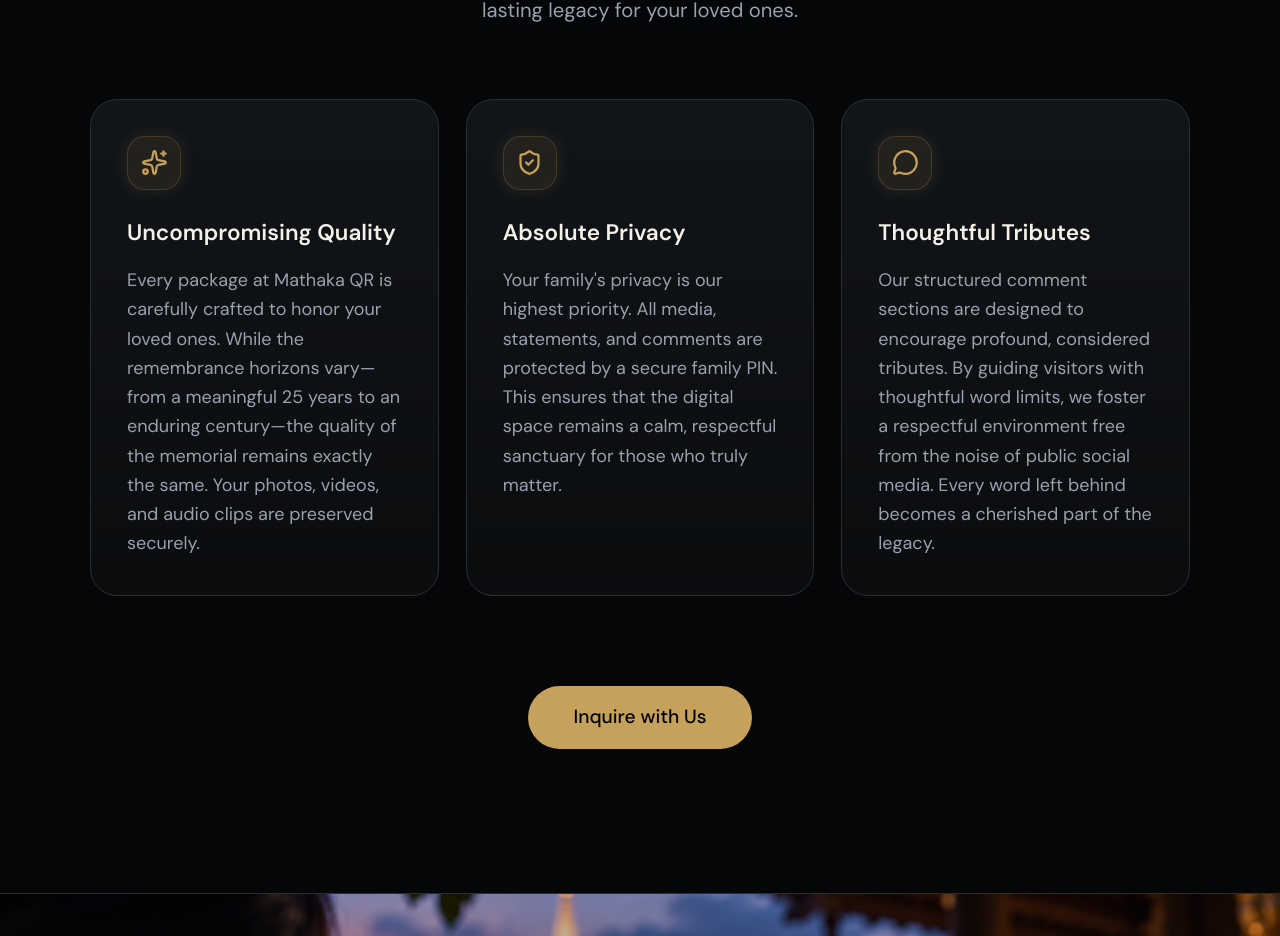
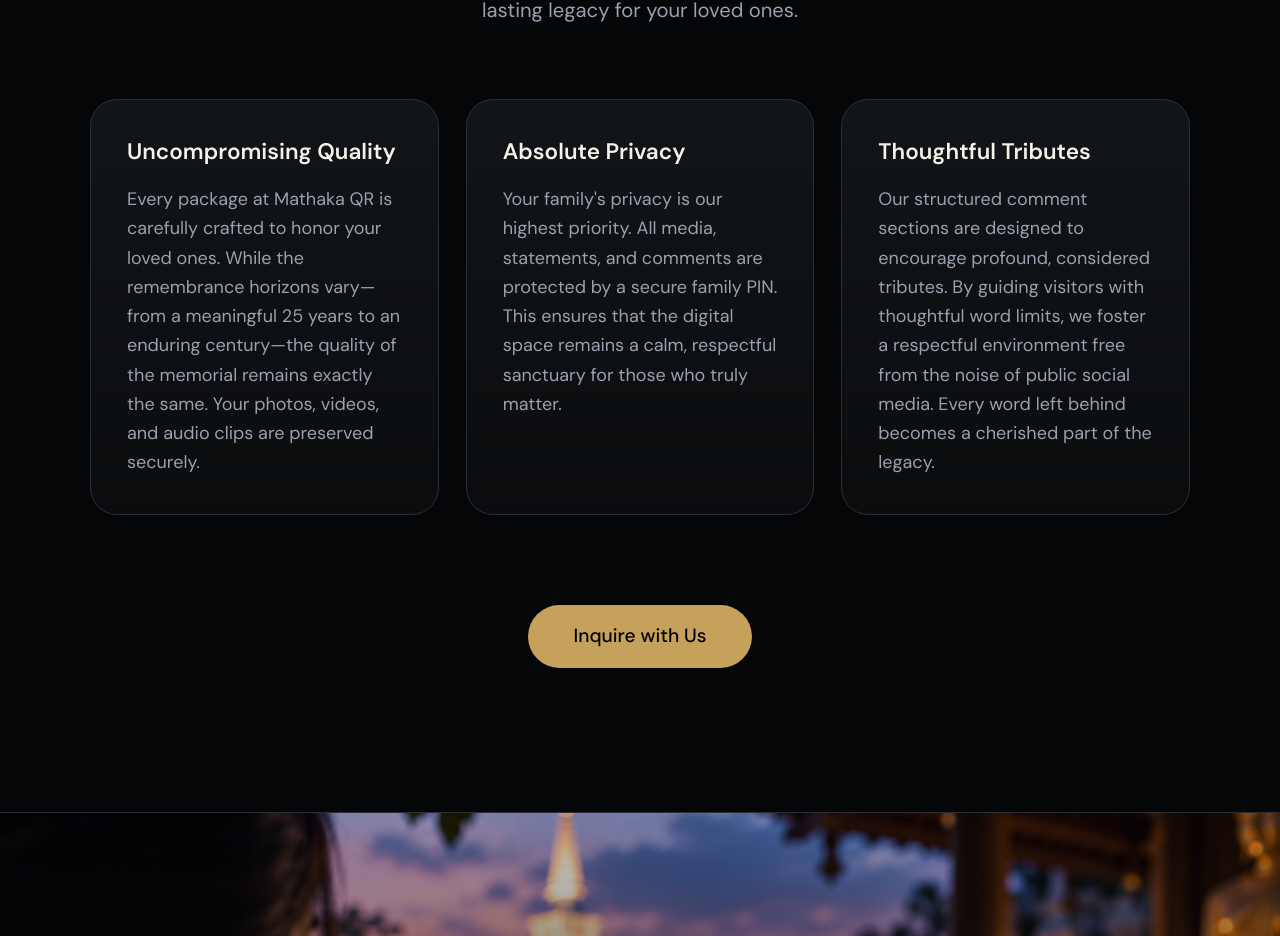
Before and after one commit to sandaru-fx/Pr_03_Sohona, a Next.js app: page /packages in a window 1280 px wide. Shown: the part 2372-3308 px from the top of the page. Built offline with nearby package versions, Linux system fonts and the light colour scheme; no server answers.

Commit message:
style: remove icons from promise cards on packages page

```diff
--- a/app/(site)/packages/page.tsx
+++ b/app/(site)/packages/page.tsx
@@ -194,9 +194,6 @@ export default function PackagesPage() {
               <div className="group relative overflow-hidden rounded-3xl border border-[#2A2E33] bg-gradient-to-b from-[#121518] to-[#0A0C0E] p-8 transition-all duration-300 hover:-translate-y-1 hover:border-gold/30 hover:shadow-[0_8px_30px_rgb(0,0,0,0.5)]">
                 <div className="absolute inset-0 bg-gradient-to-b from-gold/5 to-transparent opacity-0 transition-opacity duration-500 group-hover:opacity-100" />
                 <div className="relative z-10">
-                  <div className="mb-6 inline-flex h-12 w-12 items-center justify-center rounded-2xl bg-gold/10 border border-gold/20 text-gold shadow-[0_0_15px_rgba(201,162,112,0.15)] group-hover:scale-110 transition-transform duration-300">
-                    <Sparkles className="h-6 w-6" />
-                  </div>
                   <h3 className="text-xl font-semibold text-[#F5F1E8] group-hover:text-gold transition-colors">Uncompromising Quality</h3>
                   <p className="mt-4 text-base leading-relaxed text-gray-400 group-hover:text-gray-300 transition-colors">
                     Every package at Mathaka QR is carefully crafted to honor your loved ones.
@@ -210,9 +207,6 @@ export default function PackagesPage() {
               <div className="group relative overflow-hidden rounded-3xl border border-[#2A2E33] bg-gradient-to-b from-[#121518] to-[#0A0C0E] p-8 transition-all duration-300 hover:-translate-y-1 hover:border-gold/30 hover:shadow-[0_8px_30px_rgb(0,0,0,0.5)]">
                 <div className="absolute inset-0 bg-gradient-to-b from-gold/5 to-transparent opacity-0 transition-opacity duration-500 group-hover:opacity-100" />
                 <div className="relative z-10">
-                  <div className="mb-6 inline-flex h-12 w-12 items-center justify-center rounded-2xl bg-gold/10 border border-gold/20 text-gold shadow-[0_0_15px_rgba(201,162,112,0.15)] group-hover:scale-110 transition-transform duration-300">
-                    <ShieldCheck className="h-6 w-6" />
-                  </div>
                   <h3 className="text-xl font-semibold text-[#F5F1E8] group-hover:text-gold transition-colors">Absolute Privacy</h3>
                   <p className="mt-4 text-base leading-relaxed text-gray-400 group-hover:text-gray-300 transition-colors">
                     Your family's privacy is our highest priority. All media, statements, and comments are protected
@@ -226,9 +220,6 @@ export default function PackagesPage() {
               <div className="group relative overflow-hidden rounded-3xl border border-[#2A2E33] bg-gradient-to-b from-[#121518] to-[#0A0C0E] p-8 transition-all duration-300 hover:-translate-y-1 hover:border-gold/30 hover:shadow-[0_8px_30px_rgb(0,0,0,0.5)] sm:col-span-2 lg:col-span-1">
                 <div className="absolute inset-0 bg-gradient-to-b from-gold/5 to-transparent opacity-0 transition-opacity duration-500 group-hover:opacity-100" />
                 <div className="relative z-10">
-                  <div className="mb-6 inline-flex h-12 w-12 items-center justify-center rounded-2xl bg-gold/10 border border-gold/20 text-gold shadow-[0_0_15px_rgba(201,162,112,0.15)] group-hover:scale-110 transition-transform duration-300">
-                    <MessageCircle className="h-6 w-6" />
-                  </div>
                   <h3 className="text-xl font-semibold text-[#F5F1E8] group-hover:text-gold transition-colors">Thoughtful Tributes</h3>
                   <p className="mt-4 text-base leading-relaxed text-gray-400 group-hover:text-gray-300 transition-colors">
                     Our structured comment sections are designed to encourage profound, considered tributes.
```
